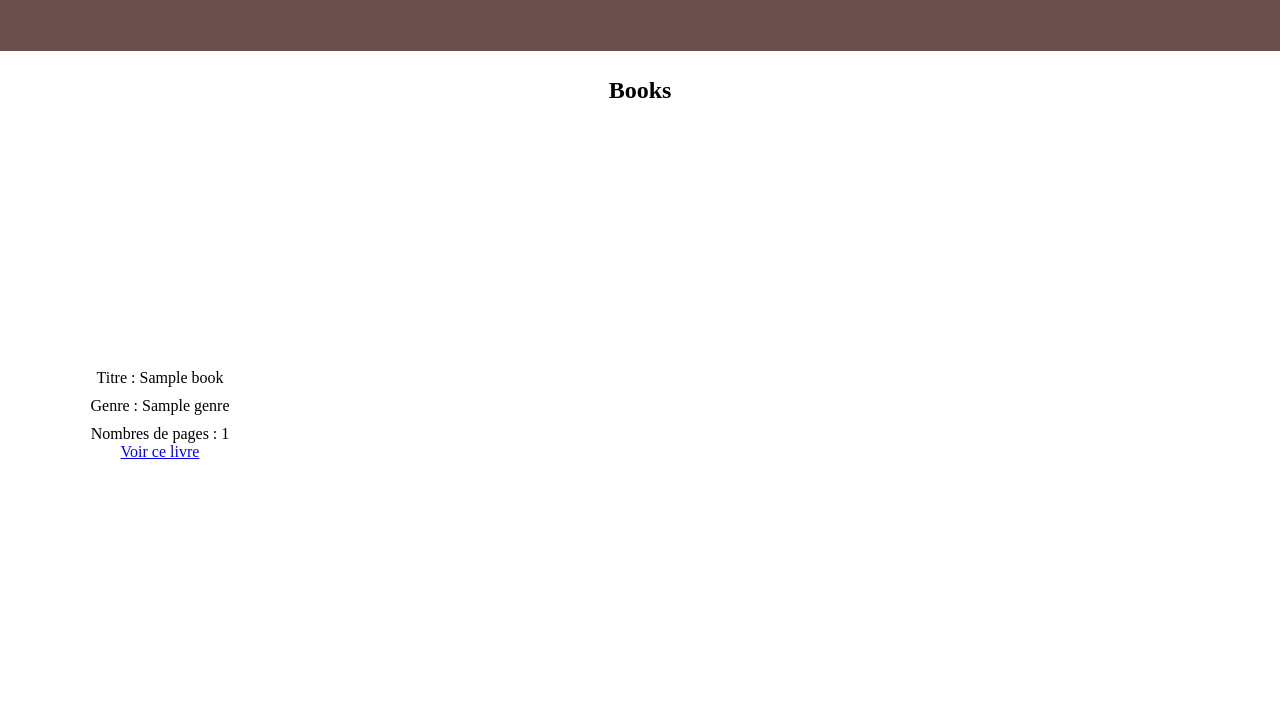
After one commit to GomezGuillaume/library-LaPiscine, a Symfony app: template templates/booksGenre.html.twig in a window 1280 px wide. The commit adds this page. Shown: the top 701 px of the page. Run offline with Twig, Linux system fonts and the light colour scheme; the template is opened without the code that fills it: most values are stand-ins (such as "Sample title", 1, 10 or a date in 2020); some libraries are stand-ins or nearby versions.

Commit message:
Create fake book and authors and more with symfony

```diff
--- a/public/style.css
+++ b/public/style.css
@@ -69,3 +69,7 @@ footer{
     width: 20%;
     padding-top: 20%;
 }
+
+.book p{
+    padding-top: 3%;
+}
--- /dev/null
+++ b/templates/booksGenre.html.twig
@@ -0,0 +1,18 @@
+{% extends 'base.html.twig' %}
+
+{% block content %}
+    <div class="books">
+        {% for book in books %}
+
+
+            <div class="book">
+                <p>Titre : {{ book.title }}</p>
+                <p>Genre : {{ book.genre }}</p>
+                <p>Nombres de pages : {{ book.NbPages }}</p>
+                <a href="{{ path('book', {'id' : book.id}) }}"> Voir ce livre </a>
+            </div>
+
+
+        {% endfor %}
+    </div>
+{% endblock content %}
```
Also changed, not shown: src/Controller/AuthorController.php (+15 -0 lines).
